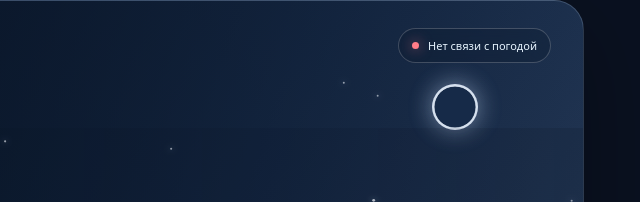
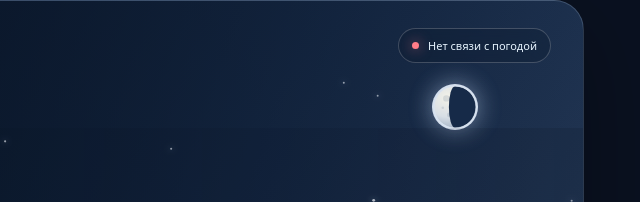
Before and after one commit to kinodoc/novosibirsk-weather, a plain HTML site: page index.html in a window 1280 px wide. Shown: the top 202 px of the page, 640-1280 px from the left. Drawn offline with Linux system fonts and the light colour scheme; no server answers.

Commit message:
Fix Moon phase SVG shadow element

```diff
--- a/index.html
+++ b/index.html
@@ -57,7 +57,7 @@
             <circle cx="15" cy="33" r="1.8"/><circle cx="33" cy="28" r="2.2"/>
             <circle cx="34" cy="51" r="1.7"/><circle cx="51" cy="25" r="1.4"/>
           </g>
-          <circle id="moonShadow" cx="32" cy="32" r="29" fill="#172b49"/>
+          <path id="moonShadow" fill="#172b49" d=""/>
         </g>
         <circle cx="32" cy="32" r="29" fill="none" stroke="#e8f1ff" stroke-opacity=".5" stroke-width="1"/>
       </svg><span class="sky-stars" id="skyStars"></span><span class="cloud cloud-one"></span><span class="cloud cloud-two"></span><span class="weather-haze"></span></div>
```
